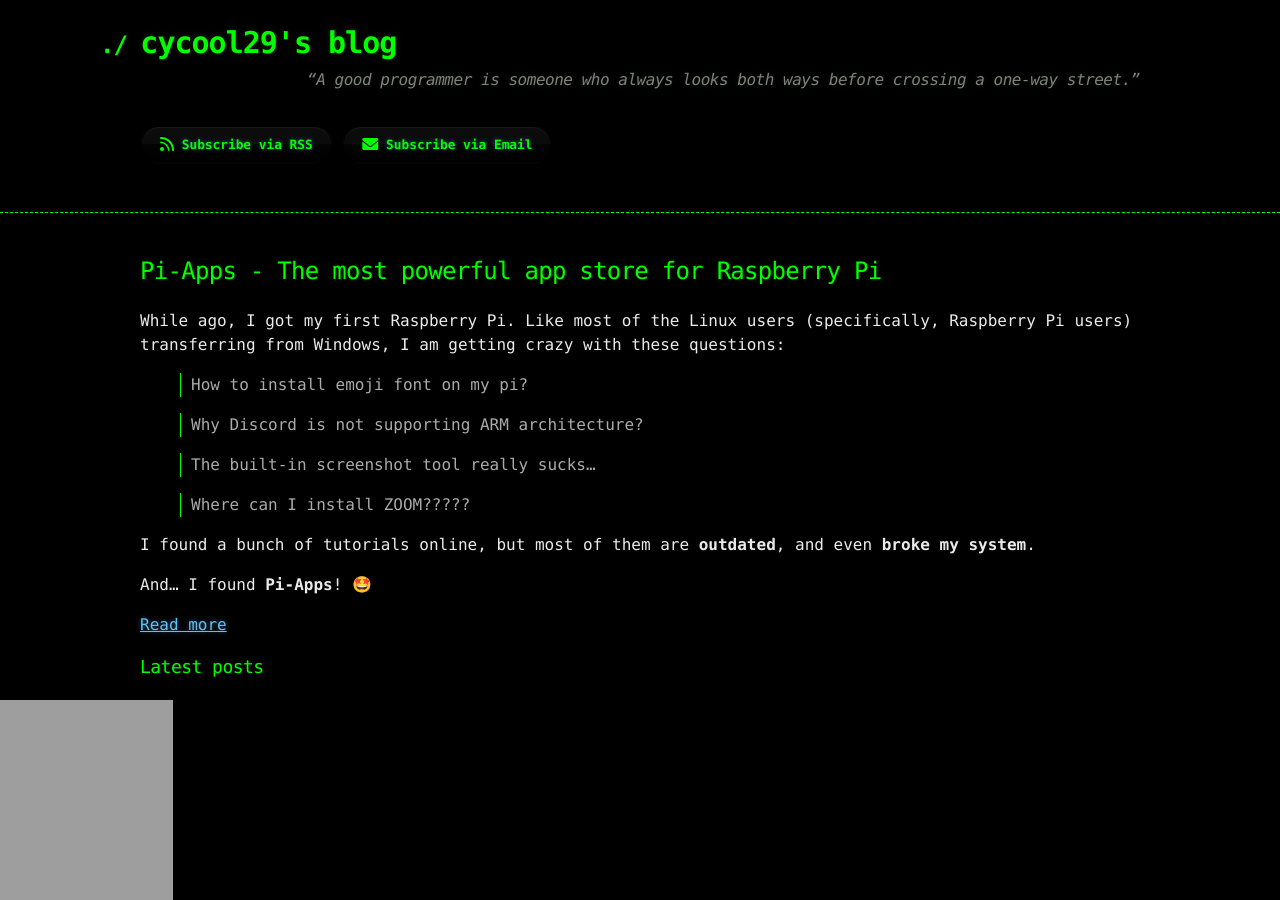
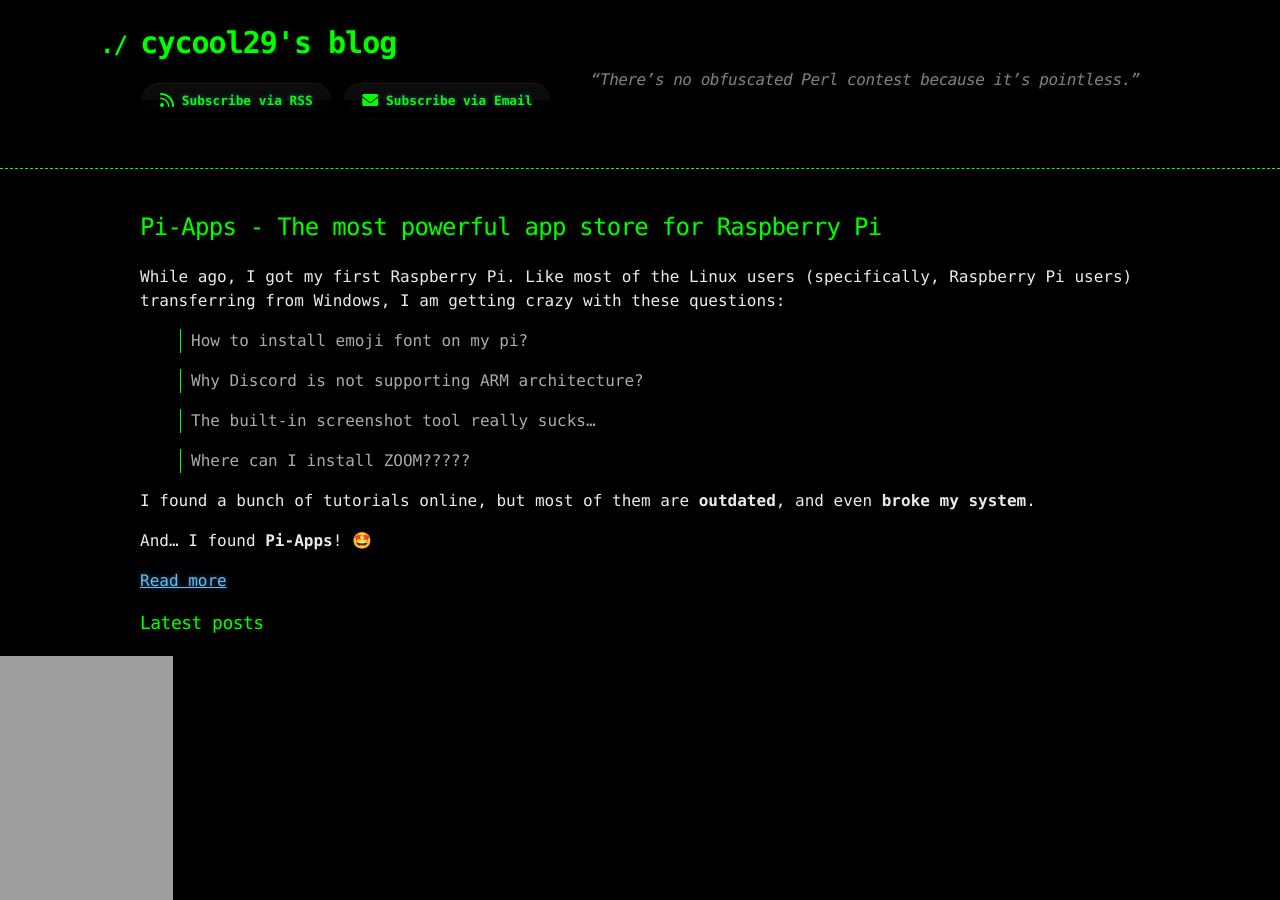
Before and after one commit to cycool29/cycool29.github.io, a Jekyll site: the page built from index.md, in a window 1280 px wide and 900 px high. Built offline with Jekyll 4.4.1, drawn with Linux system fonts in a browser that asks for light colours; a style sheet for code colours, icons or effects is not loaded.

Commit message:
Update quotes

```diff
--- a/_config.yml
+++ b/_config.yml
@@ -1,6 +1,6 @@
 title: cycool29's blog
 comments: Comments
-description: "“A good programmer is someone who always looks both ways before crossing a one-way street.” "
+description: "“There’s no obfuscated Perl contest because it’s pointless.” "
 remote_theme: jekyll-theme-hacker
 author: cycool29
 github:
```
